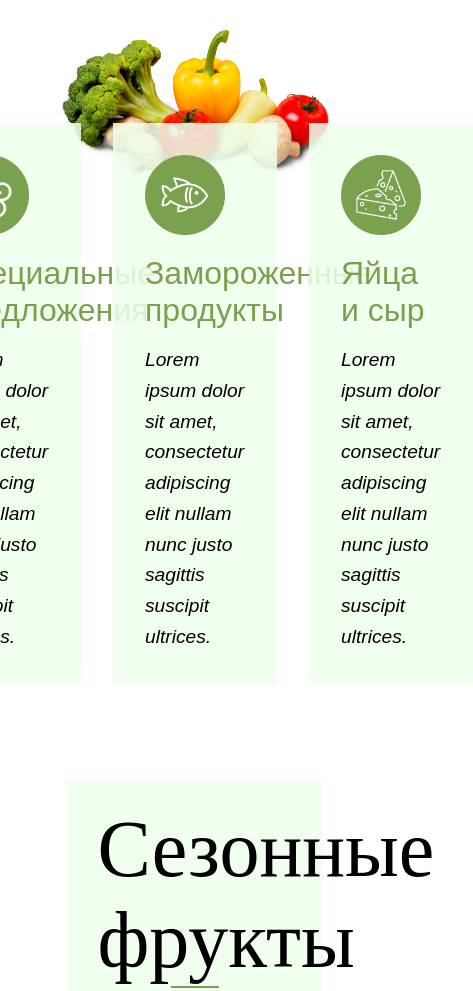
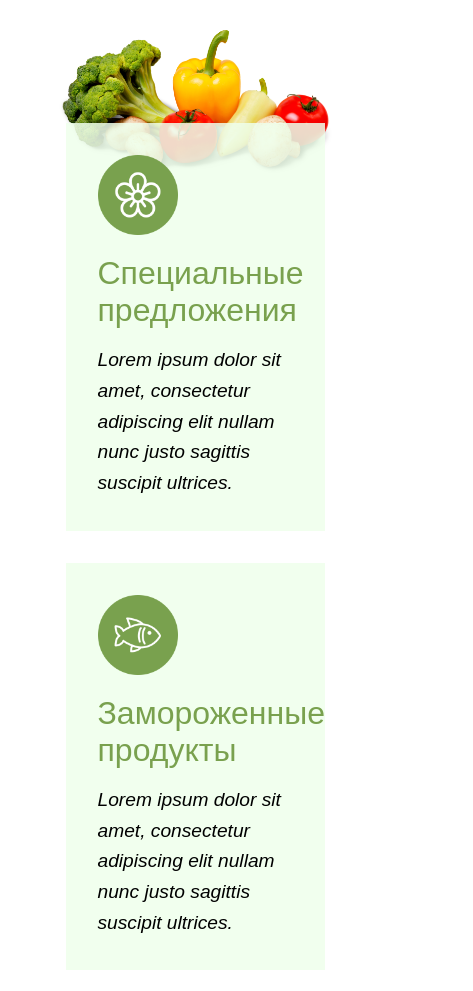
Before and after one commit to wintttr/Web, a plain HTML site: page Вёрстка/index.html in a window 390 px wide. Shown: the part 1480-2471 px from the top of the page, 473 px wide, since content can reach past the window. Drawn offline with Linux system fonts and the light colour scheme.

Commit message:
Попытался ещё чего сделать

```diff
--- a/Вёрстка/style.css
+++ b/Вёрстка/style.css
@@ -111,6 +111,7 @@ h1 {
 
 #offercontainer{
     justify-content: center;
+    flex-wrap: wrap;
     gap: 2em;
 }
 
@@ -123,9 +124,15 @@ h1 {
 
 .offer{
     background-color: rgba(239, 255, 235, 0.85);
-    max-width: 20vw;
-    min-width: 100px;
     padding: 2em;
+
+    @media (max-width: 980px) {
+        max-width: 50vw;
+    };
+
+    @media (min-width: 981px) {
+        max-width: 20vw;
+    };
 }
 
 .offerimg{
```
